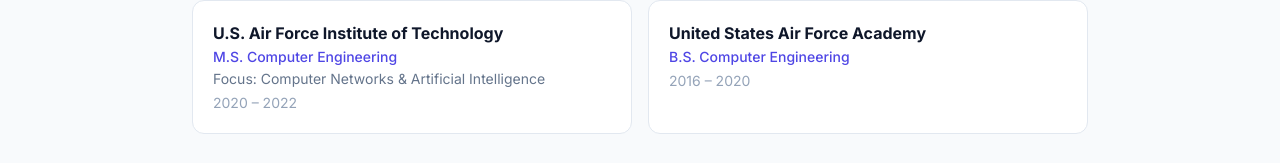
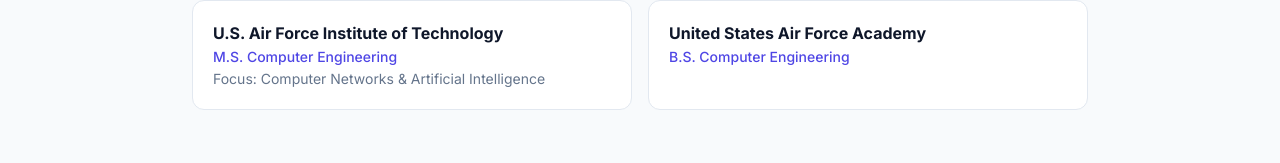
Before and after one commit to hunterdoster/hunterdoster.github.io, a plain HTML site: page index.html in a window 1280 px wide. Shown: the part 635-798 px from the top of the page. Drawn offline with nearby package versions, Linux system fonts and the light colour scheme.

Commit message:
Remove years from education section

```diff
--- a/index.html
+++ b/index.html
@@ -94,12 +94,10 @@
           <p class="font-bold text-slate-900">U.S. Air Force Institute of Technology</p>
           <p class="text-indigo-600 font-medium text-sm mt-0.5">M.S. Computer Engineering</p>
           <p class="text-slate-500 text-sm mt-0.5">Focus: Computer Networks & Artificial Intelligence</p>
-          <p class="text-slate-400 text-sm mt-1">2020 – 2022</p>
         </div>
         <div class="border border-slate-200 bg-white rounded-xl p-5">
           <p class="font-bold text-slate-900">United States Air Force Academy</p>
           <p class="text-indigo-600 font-medium text-sm mt-0.5">B.S. Computer Engineering</p>
-          <p class="text-slate-400 text-sm mt-1">2016 – 2020</p>
         </div>
       </div>
     </div>
```
